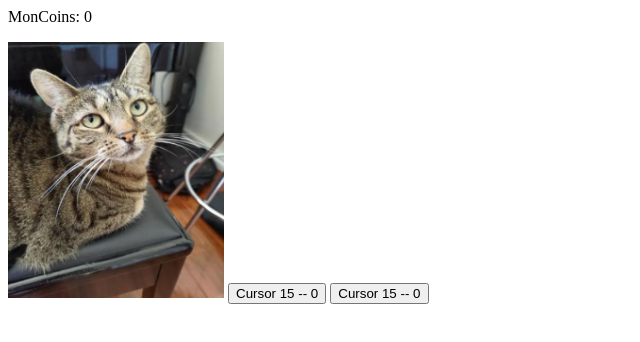
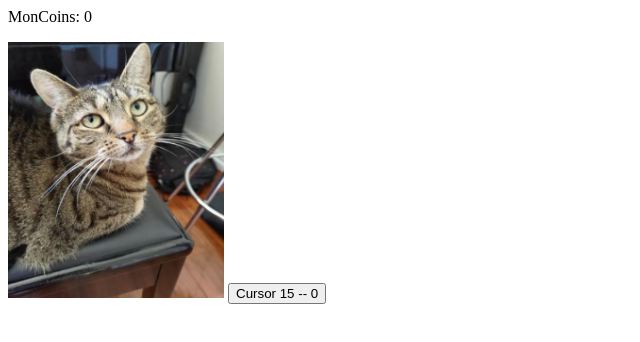
Before and after one commit to FUNNIGAMESLOL/FUNNIGAMESLOL.github.io, a plain HTML site: page index.html in a window 1280 px wide. Shown: the whole page, without its empty margins (0-640 px from the left). Drawn offline with Linux system fonts and the light colour scheme.

Commit message:
Update index.html

```diff
--- a/index.html
+++ b/index.html
@@ -8,8 +8,7 @@
 		<img src="images/monca1.jpg" height="256px" width="216px" onclick="addToMC(1)">
 
 		<button onClick="buyCursor()">Cursor <span id="cursorcost">15</span> -- <span id="cursors">0</span></button>
-		<button position:relative;
-			bottom: 30px">Cursor <span id="cursorcost">15</span> -- <span id="cursors">0</span></button>
+
 
 		<script>
 			var MC=0;
```
